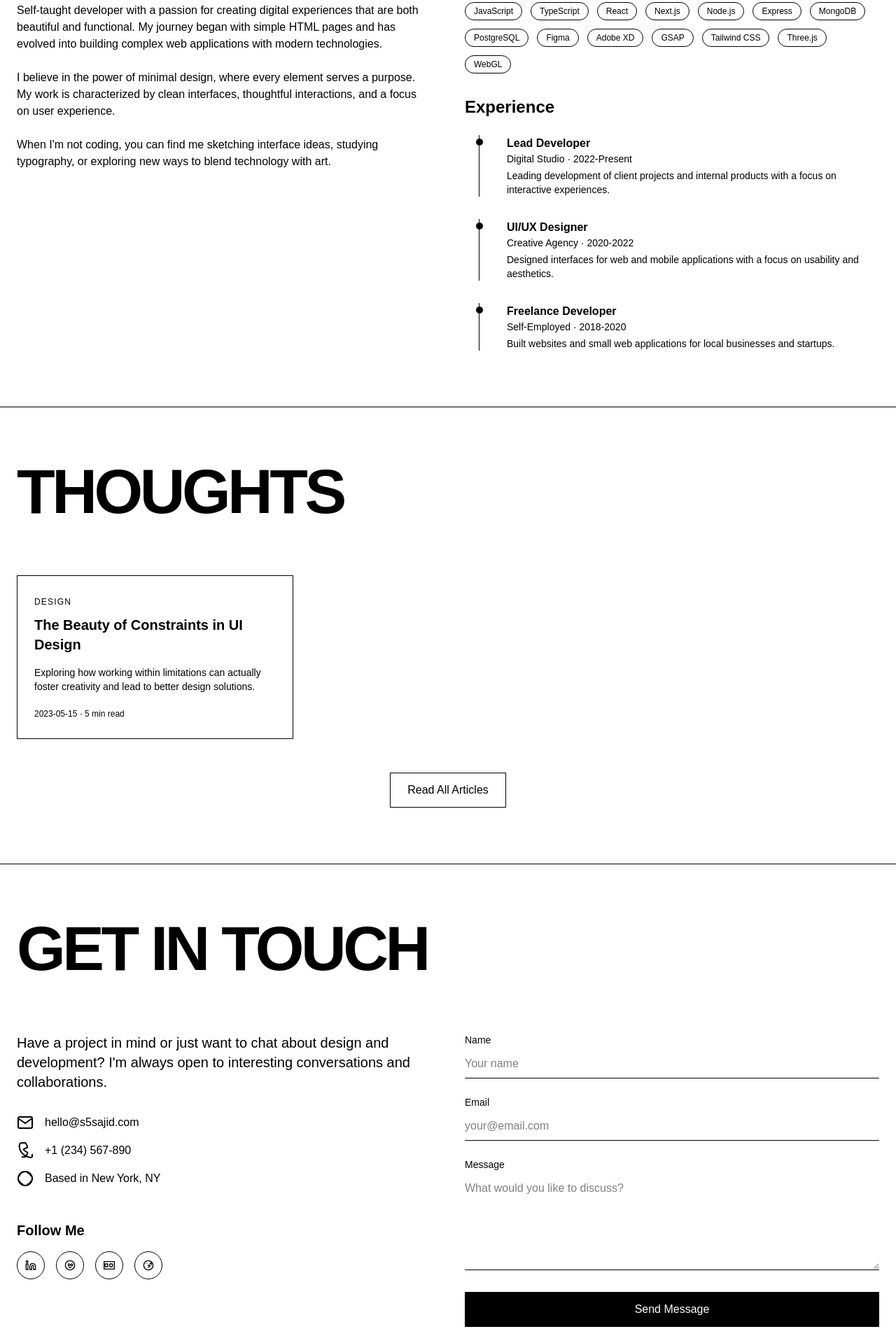
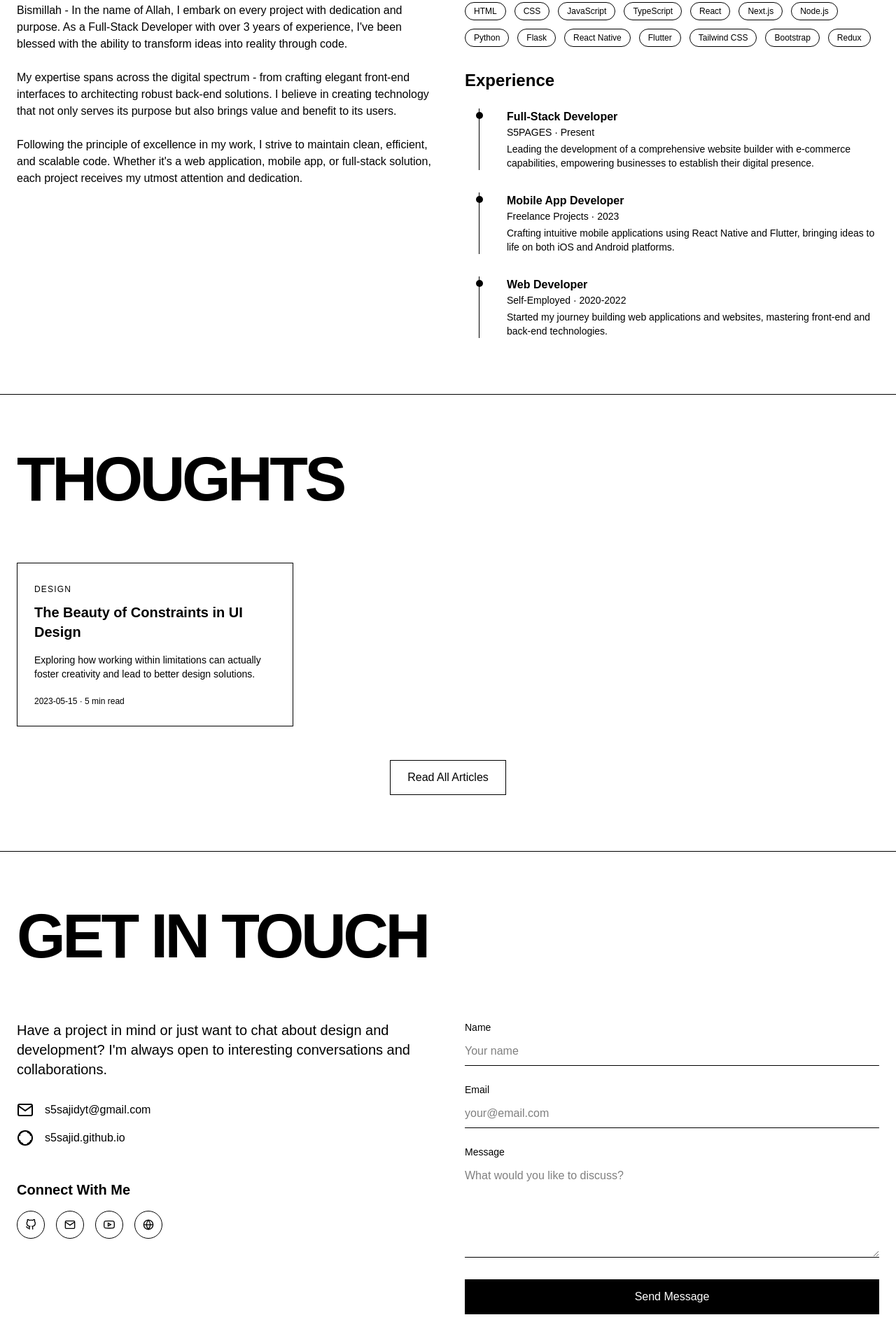
Before and after one commit to S5SAJID/s5sajid.github.io, an Astro site: page / in a window 1280 px wide. Shown: the part 2148-4047 px from the top of the page at 70% size. Built offline with nearby package versions, Linux system fonts and the light colour scheme; Astro itself is replaced by a stand-in of ours; a web font is replaced by a local one.

Commit message:
refactor(profile): update personal information and contact details
- Update skills list to reflect current tech stack

- Revise work timeline with current experience

- Update about section with personal mission statement

- Simplify contact information and social links

- Remove phone number and location for privacy

- Update email and website information

```diff
--- a/src/components/About.astro
+++ b/src/components/About.astro
@@ -7,29 +7,29 @@ interface TimelineItem {
 }
 
 const skills = [
-    "JavaScript", "TypeScript", "React", "Next.js", "Node.js", "Express",
-    "MongoDB", "PostgreSQL", "Figma", "Adobe XD", "GSAP", "Tailwind CSS",
-    "Three.js", "WebGL"
+    "HTML", "CSS", "JavaScript", "TypeScript", "React", "Next.js",
+    "Node.js", "Python", "Flask", "React Native", "Flutter",
+    "Tailwind CSS", "Bootstrap", "Redux"
 ];
 
 const timeline: TimelineItem[] = [
     {
-        title: "Lead Developer",
-        company: "Digital Studio",
-        period: "2022-Present",
-        description: "Leading development of client projects and internal products with a focus on interactive experiences."
+        title: "Full-Stack Developer",
+        company: "S5PAGES",
+        period: "Present",
+        description: "Leading the development of a comprehensive website builder with e-commerce capabilities, empowering businesses to establish their digital presence."
     },
     {
-        title: "UI/UX Designer",
-        company: "Creative Agency",
-        period: "2020-2022",
-        description: "Designed interfaces for web and mobile applications with a focus on usability and aesthetics."
+        title: "Mobile App Developer",
+        company: "Freelance Projects",
+        period: "2023",
+        description: "Crafting intuitive mobile applications using React Native and Flutter, bringing ideas to life on both iOS and Android platforms."
     },
     {
-        title: "Freelance Developer",
+        title: "Web Developer",
         company: "Self-Employed",
-        period: "2018-2020",
-        description: "Built websites and small web applications for local businesses and startups."
+        period: "2020-2022",
+        description: "Started my journey building web applications and websites, mastering front-end and back-end technologies."
     }
 ];
 ---
@@ -41,9 +41,9 @@ const timeline: TimelineItem[] = [
         <div class="flex flex-col md:flex-row gap-12">
             <div class="md:w-1/2">
                 <h3 class="text-2xl font-bold mb-6">The Journey</h3>
-                <p class="mb-6">Self-taught developer with a passion for creating digital experiences that are both beautiful and functional. My journey began with simple HTML pages and has evolved into building complex web applications with modern technologies.</p>
-                <p class="mb-6">I believe in the power of minimal design, where every element serves a purpose. My work is characterized by clean interfaces, thoughtful interactions, and a focus on user experience.</p>
-                <p>When I'm not coding, you can find me sketching interface ideas, studying typography, or exploring new ways to blend technology with art.</p>
+                <p class="mb-6">Bismillah - In the name of Allah, I embark on every project with dedication and purpose. As a Full-Stack Developer with over 3 years of experience, I've been blessed with the ability to transform ideas into reality through code.</p>
+                <p class="mb-6">My expertise spans across the digital spectrum - from crafting elegant front-end interfaces to architecting robust back-end solutions. I believe in creating technology that not only serves its purpose but also brings value and benefit to its users.</p>
+                <p>Following the principle of excellence in my work, I strive to maintain clean, efficient, and scalable code. Whether it's a web application, mobile app, or full-stack solution, each project receives my utmost attention and dedication.</p>
             </div>
 
             <div class="md:w-1/2">
--- a/src/components/Contact.astro
+++ b/src/components/Contact.astro
@@ -1,40 +1,35 @@
 ---
 const socialLinks = [
     {
-        name: "LinkedIn",
-        url: "#",
-        icon: `<svg width="16" height="16" viewBox="0 0 24 24" fill="none" xmlns="http://www.w3.org/2000/svg">
-            <path d="M16 8C17.5913 8 19.1174 8.63214 20.2426 9.75736C21.3679 10.8826 22 12.4087 22 14V21H18V14C18 13.4696 17.7893 12.9609 17.4142 12.5858C17.0391 12.2107 16.5304 12 16 12C15.4696 12 14.9609 12.2107 14.5858 12.5858C14.2107 12.9609 14 13.4696 14 14V21H10V14C10 12.4087 10.6321 10.8826 11.7574 9.75736C12.8826 8.63214 14.4087 8 16 8Z" stroke="currentColor" stroke-width="2"/>
-            <path d="M6 9H2V21H6V9Z" stroke="currentColor" stroke-width="2"/>
-            <path d="M4 6C5.10457 6 6 5.10457 6 4C6 2.89543 5.10457 2 4 2C2.89543 2 2 2.89543 2 4C2 5.10457 2.89543 6 4 6Z" stroke="currentColor" stroke-width="2"/>
+        name: "GitHub",
+        url: "https://github.com/s5sajid",
+        icon: `<svg xmlns="http://www.w3.org/2000/svg" width="16" height="16" viewBox="0 0 24 24" fill="none" stroke="currentColor" stroke-width="2">
+            <path d="M9 19c-5 1.5-5-2.5-7-3m14 6v-3.87a3.37 3.37 0 0 0-.94-2.61c3.14-.35 6.44-1.54 6.44-7A5.44 5.44 0 0 0 20 4.77 5.07 5.07 0 0 0 19.91 1S18.73.65 16 2.48a13.38 13.38 0 0 0-7 0C6.27.65 5.09 1 5.09 1A5.07 5.07 0 0 0 5 4.77a5.44 5.44 0 0 0-1.5 3.78c0 5.42 3.3 6.61 6.44 7A3.37 3.37 0 0 0 9 18.13V22"></path>
         </svg>`
     },
     {
-        name: "Discord",
-        url: "#",
+        name: "Email",
+        url: "mailto:s5sajidyt@gmail.com",
         icon: `<svg width="16" height="16" viewBox="0 0 24 24" fill="none" xmlns="http://www.w3.org/2000/svg">
-            <path d="M12 22C17.5228 22 22 17.5228 22 12C22 6.47715 17.5228 2 12 2C6.47715 2 2 6.47715 2 12C2 17.5228 6.47715 22 12 22Z" stroke="currentColor" stroke-width="2"/>
-            <path d="M8 11C8 11.5304 8.21071 12.0391 8.58579 12.4142C8.96086 12.7893 9.46957 13 10 13C10.5304 13 11.0391 12.7893 11.4142 12.4142C11.7893 12.0391 12 11.5304 12 11C12 10.4696 11.7893 9.96086 11.4142 9.58579C11.0391 9.21071 10.5304 9 10 9C9.46957 9 8.96086 9.21071 8.58579 9.58579C8.21071 9.96086 8 10.4696 8 11Z" stroke="currentColor" stroke-width="2"/>
-            <path d="M14 11C14 11.5304 14.2107 12.0391 14.5858 12.4142C14.9609 12.7893 15.4696 13 16 13C16.5304 13 17.0391 12.7893 17.4142 12.4142C17.7893 12.0391 18 11.5304 18 11C18 10.4696 17.7893 9.96086 17.4142 9.58579C17.0391 9.21071 16.5304 9 16 9C15.4696 9 14.9609 9.21071 14.5858 9.58579C14.2107 9.96086 14 10.4696 14 11Z" stroke="currentColor" stroke-width="2"/>
-            <path d="M9.5 15.5C9.5 15.5 10.5 17 12 17C13.5 17 14.5 15.5 14.5 15.5" stroke="currentColor" stroke-width="2" stroke-linecap="round"/>
+            <path d="M4 4H20C21.1 4 22 4.9 22 6V18C22 19.1 21.1 20 20 20H4C2.9 20 2 19.1 2 18V6C2 4.9 2.9 4 4 4Z" stroke="currentColor" stroke-width="2"/>
+            <path d="M22 6L12 13L2 6" stroke="currentColor" stroke-width="2"/>
         </svg>`
     },
     {
-        name: "Behance",
-        url: "#",
-        icon: `<svg width="16" height="16" viewBox="0 0 24 24" fill="none" xmlns="http://www.w3.org/2000/svg">
-            <path d="M23 3C23.2652 3 23.5196 3.10536 23.7071 3.29289C23.8946 3.48043 24 3.73478 24 4V20C24 20.2652 23.8946 20.5196 23.7071 20.7071C23.5196 20.8946 23.2652 21 23 21H1C0.734784 21 0.48043 20.8946 0.292893 20.7071C0.105357 20.5196 0 20.2652 0 20V4C0 3.73478 0.105357 3.48043 0.292893 3.29289C0.48043 3.10536 0.734784 3 1 3H23ZM22 5H2V19H22V5ZM8 8C8.53043 8 9.03914 8.21071 9.41421 8.58579C9.78929 8.96086 10 9.46957 10 10V14C10 14.5304 9.78929 15.0391 9.41421 15.4142C9.03914 15.7893 8.53043 16 8 16H4C3.46957 16 2.96086 15.7893 2.58579 15.4142C2.21071 15.0391 2 14.5304 2 14V10C2 9.46957 2.21071 8.96086 2.58579 8.58579C2.96086 8.21071 3.46957 8 4 8H8ZM8 10H4V14H8V10ZM18 8C18.5304 8 19.0391 8.21071 19.4142 8.58579C19.7893 8.96086 20 9.46957 20 10V14C20 14.5304 19.7893 15.0391 19.4142 15.4142C19.0391 15.7893 18.5304 16 18 16H14C13.4696 16 12.9609 15.7893 12.5858 15.4142C12.2107 15.0391 12 14.5304 12 14V10C12 9.46957 12.2107 8.96086 12.5858 8.58579C12.9609 8.21071 13.4696 8 14 8H18ZM18 10H14V14H18V10Z" fill="currentColor"/>
+        name: "YouTube",
+        url: "https://www.youtube.com/@s5sajid",
+        icon: `<svg xmlns="http://www.w3.org/2000/svg" width="16" height="16" viewBox="0 0 24 24" fill="none" stroke="currentColor" stroke-width="2">
+            <path d="M22.54 6.42a2.78 2.78 0 0 0-1.94-2C18.88 4 12 4 12 4s-6.88 0-8.6.46a2.78 2.78 0 0 0-1.94 2A29 29 0 0 0 1 11.75a29 29 0 0 0 .46 5.33A2.78 2.78 0 0 0 3.4 19c1.72.46 8.6.46 8.6.46s6.88 0 8.6-.46a2.78 2.78 0 0 0 1.94-2 29 29 0 0 0 .46-5.25 29 29 0 0 0-.46-5.33z"></path>
+            <polygon points="9.75 15.02 15.5 11.75 9.75 8.48 9.75 15.02"></polygon>
         </svg>`
     },
     {
-        name: "Dribbble",
-        url: "#",
-        icon: `<svg width="16" height="16" viewBox="0 0 24 24" fill="none" xmlns="http://www.w3.org/2000/svg">
-            <path d="M12 22C17.5228 22 22 17.5228 22 12C22 6.47715 17.5228 2 12 2C6.47715 2 2 6.47715 2 12C2 17.5228 6.47715 22 12 22Z" stroke="currentColor" stroke-width="2"/>
-            <path d="M8.5 9C8.77614 9 9 8.77614 9 8.5C9 8.22386 8.77614 8 8.5 8C8.22386 8 8 8.22386 8 8.5C8 8.77614 8.22386 9 8.5 9Z" fill="currentColor" stroke="currentColor"/>
-            <path d="M12 16V12.5C12 11.6716 12.6716 11 13.5 11C14.3284 11 15 11.6716 15 12.5V16" stroke="currentColor" stroke-width="2" stroke-linecap="round"/>
-            <path d="M15 8H19" stroke="currentColor" stroke-width="2" stroke-linecap="round"/>
-            <path d="M18 5V11" stroke="currentColor" stroke-width="2" stroke-linecap="round"/>
+        name: "Website",
+        url: "https://s5sajid.github.io",
+        icon: `<svg xmlns="http://www.w3.org/2000/svg" width="16" height="16" viewBox="0 0 24 24" fill="none" stroke="currentColor" stroke-width="2">
+            <circle cx="12" cy="12" r="10"></circle>
+            <line x1="2" y1="12" x2="22" y2="12"></line>
+            <path d="M12 2a15.3 15.3 0 0 1 4 10 15.3 15.3 0 0 1-4 10 15.3 15.3 0 0 1-4-10 15.3 15.3 0 0 1 4-10z"></path>
         </svg>`
     }
 ];
@@ -54,13 +49,7 @@ const socialLinks = [
                             <path d="M4 4H20C21.1 4 22 4.9 22 6V18C22 19.1 21.1 20 20 20H4C2.9 20 2 19.1 2 18V6C2 4.9 2.9 4 4 4Z" stroke="black" stroke-width="2"/>
                             <path d="M22 6L12 13L2 6" stroke="black" stroke-width="2"/>
                         </svg>
-                        <a href="mailto:hello@s5sajid.com" class="hover:underline">hello@s5sajid.com</a>
-                    </div>
-                    <div class="flex items-center gap-4">
-                        <svg width="24" height="24" viewBox="0 0 24 24" fill="none" xmlns="http://www.w3.org/2000/svg">
-                            <path d="M22 16.92V19.92C22.0011 20.1985 21.9441 20.4743 21.8328 20.7299C21.7215 20.9855 21.5584 21.2153 21.354 21.4046C21.1496 21.5939 20.9084 21.7386 20.6463 21.8294C20.3842 21.9202 20.107 21.9552 19.83 21.932C16.7426 21.6261 13.7597 20.5813 11.13 18.89C8.7286 17.3685 6.77164 15.2738 5.44 12.81C3.81448 9.86345 3.30727 6.48589 4 3.25C4.02494 2.988 4.0983 2.73198 4.21651 2.49576C4.33472 2.25954 4.49563 2.04747 4.69 1.87C4.87694 1.68453 5.09444 1.53311 5.33242 1.42289C5.5704 1.31267 5.82496 1.24548 6.085 1.2245C7.928 1.0415 9.8 1.0015 11.67 1.0045C12.203 0.9975 12.701 1.2985 12.93 1.7795L15.07 6.1265C15.2773 6.5582 15.2701 7.0644 15.0512 7.4896C14.8323 7.9148 14.426 8.2105 13.96 8.2885C12.3111 8.5706 10.7651 9.3356 9.53 10.49C10.705 12.1875 12.375 13.4695 14.34 14.18C14.765 14.3455 15.108 14.6925 15.269 15.1315C15.43 15.5705 15.392 16.0565 15.166 16.4625L12.93 20.23C12.6736 20.6803 12.2216 20.9771 11.71 21.032C10.14 21.1915 8.555 21.1915 6.985 21.032" stroke="black" stroke-width="2"/>
-                        </svg>
-                        <a href="tel:+1234567890" class="hover:underline">+1 (234) 567-890</a>
+                        <a href="mailto:s5sajidyt@gmail.com" class="hover:underline">s5sajidyt@gmail.com</a>
                     </div>
                     <div class="flex items-center gap-4">
                         <svg width="24" height="24" viewBox="0 0 24 24" fill="none" xmlns="http://www.w3.org/2000/svg">
@@ -70,12 +59,12 @@ const socialLinks = [
                             <path d="M4 16V15C4 16.3261 4.52678 17.5979 5.46447 18.5355C6.40215 19.4732 7.67392 20 9 20H8" stroke="black" stroke-width="2"/>
                             <path d="M16 20H15C16.3261 20 17.5979 19.4732 18.5355 18.5355C19.4732 17.5979 20 16.3261 20 15V16" stroke="black" stroke-width="2"/>
                         </svg>
-                        <span>Based in New York, NY</span>
+                        <a href="https://s5sajid.github.io" class="hover:underline">s5sajid.github.io</a>
                     </div>
                 </div>
 
                 <div class="mt-12">
-                    <h3 class="text-xl font-bold mb-4">Follow Me</h3>
+                    <h3 class="text-xl font-bold mb-4">Connect With Me</h3>
                     <div class="flex gap-4">
                         {socialLinks.map(link => (
                             <a href={link.url} class="w-10 h-10 border border-black rounded-full flex items-center justify-center hover:bg-black hover:text-white transition-all duration-300" set:html={link.icon} />
```
